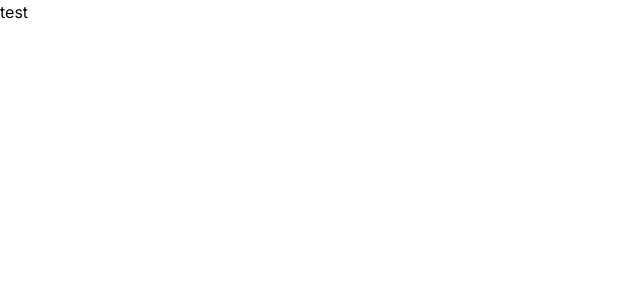
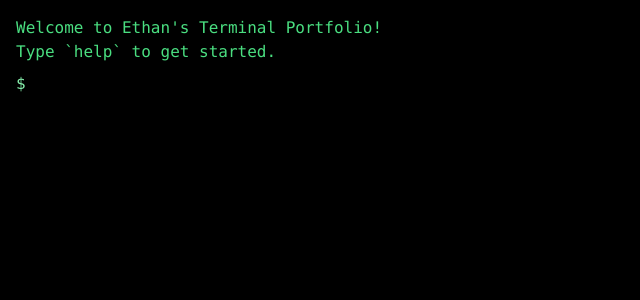
Before and after one commit to ethancala/PersonalWebsite, a Next.js app: page /terminal in a window 1280 px wide. Shown: the top 300 px of the page, without its empty margins (0-640 px from the left). Built offline with nearby package versions, Linux system fonts and the light colour scheme.

Commit message:
added terminal

```diff
--- a/app/components/CML.tsx
+++ b/app/components/CML.tsx
@@ -1,18 +1,178 @@
-import { div } from "framer-motion/client";
-import { useState } from "react";
+"use client"
 
-interface CommandMap {
-    [command: string] : string | (() => string);
+import { useEffect, useState } from "react"
+import { useRouter } from "next/navigation"
+
+const COMMANDS: Record<string, string> = {
+  help: "Available commands: about, experience, projects, resume, clear, gui",
+  about: "I'm Ethan Cala — a software & ops engineer focused on automation and telemetry. I am passionate about building scalable, elegant solutions through software and systems design. I specialize in full-stack web development, IT automation, and tech operations in enterprise environments. I currently work at Sidley Austin LLP!",
+  projects: `
+Mode Score
+A full-stack DeFi solution built and deployed during my time at BCAMP.
+Stack: React, Next.js, Vercel, TypeScript, Python, FastAPI, Tailwind CSS
+Learn More: https://github.com/ethancala/mode-score
+
+Portfolio Website
+You're currently looking at it!
+Stack: Next.js, React, Toast, Vercel, Tailwind CSS
+Learn More: https://ethancala.dev
+
+Syllabye
+A web platform to simplify syllabus creation and access for professors and students.
+Stack: Vite + React, Firebase, Tailwind, NodeJS, JSON, Bootstrap
+Learn More: https://github.com/ethancala/syllabye
+
+PC Builder Prototype
+A prototype of a custom PC builder app using ASP.NET Core.
+Stack: C#, ASP.NET Core, JavaScript, HTML, SQLite
+
+Higher Or Lower Game
+A simple card game where users wager in-game currency.
+Stack: Flask, Python, JavaScript, HTML, MongoDB, Bootstrap
+
+To-do List
+A minimalist task management app using local storage.
+Stack: JavaScript, LocalStorage, jQuery, JSON, Bootstrap
+`.trim(),
+  experience: `
+
+Web Applications Developer (Frontend)
+BCAMP · Chicago, IL
+June 2024 – August 2024
+- Developed a responsive UI using React, TypeScript, Tailwind, deployed on Vercel
+- Integrated WalletAPI supporting 400+ wallets
+- Rendered data from a FastAPI backend to optimize UX
+- Wrote internal docs for dev onboarding and reuse
+- Deployed builds via Vercel's CI/CD
+- Visit: https://bcamp.xyz
+
+IT Operations Engineer Intern
+Sidley Austin LLP · Chicago, IL
+February 2024 – Present
+- Built SSRS automation using Python, Selenium, SQL for EOD reports
+- Created telemetry pipelines to Splunk from legacy sources
+- Automated infra checks with Python, PowerShell, Bash
+- Imaged 500+ machines, wiped 250+ devices (DoD-compliant)
+- Supported incidents and onboarding across the firm
+Visit: https://www.sidley.com
+
+Computer Science & Math Tutor
+Freelance · Remote
+August 2023 – Present
+- Tutored CS, discrete math, and Java/OOP
+- Created personalized lesson plans
+`.trim(),
 }
 
-const commands: CommandMap = {
-    help: "Available commands",
-    whoami: "Available commands",
-    skills: "Available commands",
-    contact: "Available commands",
-    date: "Available commands"
-};
 
-export default function CML(){
-   return <div><p>test</p></div>
+export default function CML() {
+  const [history, setHistory] = useState<string[]>([])
+  const [input, setInput] = useState("")
+  const [commandHistory, setCommandHistory] = useState<string[]>([])
+  const [historyIndex, setHistoryIndex] = useState<number | null>(null)
+
+  const router = useRouter()
+
+  const handleCommand = (cmd: string) => {
+    if (cmd === "home" || cmd === "gui") {
+      router.push("/")
+      return
+    }
+
+    if (cmd === "clear") {
+      setHistory([])
+      setInput("")
+      return
+    }
+
+    if (cmd == "resume"){
+        setHistory([...history, `> ${cmd}`, "Downloading resume..."])
+        // Trigger download
+        const link = document.createElement("a")
+        link.href = "/EthanCalaREsume.pdf"
+        link.download = "EthanCalaREsume.pdf"
+        document.body.appendChild(link)
+        link.click()
+        document.body.removeChild(link)
+
+        setTimeout(() => {
+        setHistory((prev) => [...prev, "Download complete."])
+        }, 2000) // adjust time if needed
+
+
+  setCommandHistory([...commandHistory, cmd])
+  setInput("")
+  return
+    }
+
+    const output = COMMANDS[cmd] || `Command not found: ${cmd}`
+    setHistory([...history, `> ${cmd}`, output])
+    setCommandHistory([...commandHistory, cmd])
+    setHistoryIndex(null)
+    setInput("")
+  }
+
+  useEffect(() => {
+    setHistory([
+      "Welcome to Ethan's Terminal Portfolio!",
+      "Type `help` to get started.",
+      "",
+    ])
+  }, [])
+
+  return (
+    <div className="bg-black text-green-400 font-mono p-4 h-[80vh] overflow-y-auto">
+      <div>
+        {history.map((line, idx) => (
+          <div key={idx} className="whitespace-pre-wrap">
+            {line}
+          </div>
+        ))}
+        <form
+          onSubmit={(e) => {
+            e.preventDefault()
+            handleCommand(input.trim())
+          }}
+          className="flex items-center gap-2 mt-2"
+        >
+          <span className="text-green-300">$</span>
+
+          <input
+            className="bg-black text-green-400 outline-none flex-1"
+            value={input}
+            onChange={(e) => setInput(e.target.value)}
+            onKeyDown={(e) => {
+              if (e.key === "ArrowUp") {
+                e.preventDefault()
+                if (commandHistory.length === 0) return
+                const newIndex =
+                  historyIndex === null
+                    ? commandHistory.length - 1
+                    : Math.max(0, historyIndex - 1)
+                setHistoryIndex(newIndex)
+                setInput(commandHistory[newIndex])
+              }
+
+              if (e.key === "ArrowDown") {
+                e.preventDefault()
+                if (commandHistory.length === 0) return
+                const newIndex =
+                  historyIndex === null
+                    ? commandHistory.length
+                    : Math.min(commandHistory.length, historyIndex + 1)
+
+                setHistoryIndex(newIndex)
+                if (newIndex < commandHistory.length) {
+                  setInput(commandHistory[newIndex])
+                } else {
+                  setInput("")
+                }
+              }
+            }}
+            autoFocus
+          />
+        </form>
+      </div>
+    </div>
+  )
 }
--- a/app/components/Hero.tsx
+++ b/app/components/Hero.tsx
@@ -36,8 +36,8 @@ export default function Hero() {
         </p>
 
         <a
-          href="/EthanCalaResume.docx"
-          download="EthanCalaResume.docx"
+          href="/EthanCalaResume.pdf"
+          download="EthanCalaResume.pdf"
         >
           <Button variant="default" size="lg" className="transition-transform hover:scale-105">
             Download CV
--- a/app/components/NavBar.tsx
+++ b/app/components/NavBar.tsx
@@ -12,6 +12,9 @@ export default function Navbar() {
 
   const toggleMenu = () => setIsMenuOpen(!isMenuOpen)
 
+  // Include "terminal" as an extra item
+  const navItems = ["skills", "projects", "experience", "contact", "terminal"]
+
   return (
     <nav className="sticky top-0 z-50 bg-background/70 backdrop-blur-md border-b border-border shadow-md">
       <div className="container mx-auto px-4 py-4 flex justify-between items-center">
@@ -21,10 +24,10 @@ export default function Navbar() {
 
         {/* Desktop Nav */}
         <div className="hidden md:flex space-x-6 items-center text-sm font-medium">
-          {["skills", "projects", "experience", "contact"].map((id) => (
+          {navItems.map((id) => (
             <Link
               key={id}
-              href={`#${id}`}
+              href={id === "terminal" ? "/terminal" : `#${id}`}
               className="relative group transition-colors hover:text-primary"
             >
               <span>{id.charAt(0).toUpperCase() + id.slice(1)}</span>
@@ -59,10 +62,10 @@ export default function Navbar() {
       {/* Mobile Menu */}
       {isMenuOpen && (
         <div className="md:hidden px-4 pb-4 pt-2 space-y-2 text-sm font-medium animate-slide-down">
-          {["skills", "projects", "experience", "contact"].map((id) => (
+          {navItems.map((id) => (
             <Link
               key={id}
-              href={`#${id}`}
+              href={id === "terminal" ? "/terminal" : `#${id}`}
               onClick={() => setIsMenuOpen(false)}
               className="block px-3 py-2 rounded hover:bg-accent transition-colors"
             >
--- a/app/terminal/page.tsx
+++ b/app/terminal/page.tsx
@@ -1,7 +1,9 @@
-
 import CML from "../components/CML"
 
-
-export default function commandPage() {
-  return <div>< CML/> </div>
+export default function CommandPage() {
+  return (
+    <div className="min-h-screen bg-black text-white">
+      <CML />
+    </div>
+  )
 }
```
Also changed, not shown: tailwind.config.ts (+11 -7 lines), 1 other file (tests, documents, lock files or other folders).
